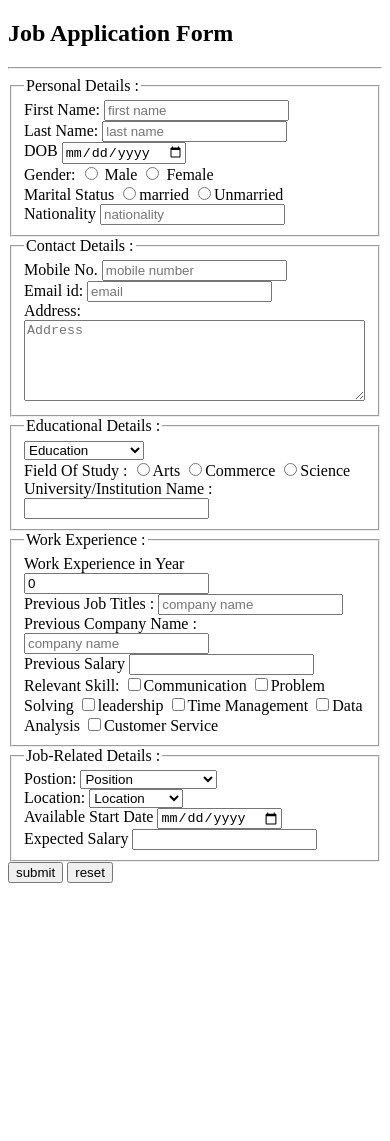
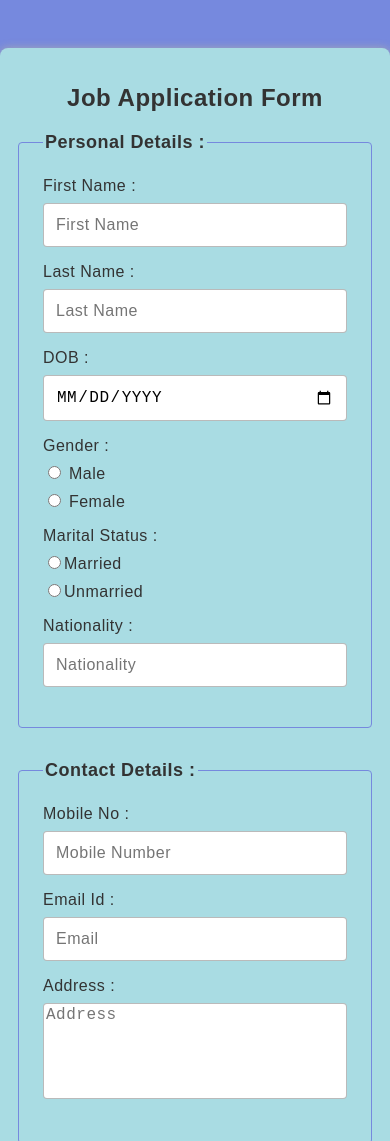
Before and after one commit to manan-korpe/Gmca_Project_1, a plain HTML site: page form.html in a window 390 px wide. Shown: the top 1141 px of the page. Before the commit the page ends 891 px from the top, so only its background shows below. Drawn offline with Linux system fonts and the light colour scheme.

Commit message:
form css added

```diff
--- /dev/null
+++ b/css/form.css
@@ -0,0 +1,151 @@
+/* blobal css for form*/
+:root {
+    --light-black: rgba(173, 173, 173, 0.838);
+    --primary:#7689de;
+    --secondary:#a9dce3;
+}
+
+
+body {
+    font-family: Arial, sans-serif;
+    background-color: var(--primary);
+    margin: 0;
+    padding: 0;
+    color: #333;
+    display: flex;
+    flex-direction: column;
+    align-items: center;
+    justify-content: center;
+    letter-spacing: .5px;
+}
+
+input,
+textarea,
+select {
+    text-transform: capitalize;
+    letter-spacing: .5px;
+    font-size: 16px;
+    border-radius: 4px;
+    border: 1px solid var(--light-black);
+}
+button,input[type="reset"],input[type="submit"]{
+    border:none;
+    padding:.6rem 2rem;
+    box-shadow: 0px 0px 4px rgb(186, 186, 186);
+}
+.success-button{
+    background-color: #038C4C;
+    color:white;
+}
+.secondary-button{
+    background-color: #E899F2;
+    color: white;
+}
+.danger-button{
+    background-color: #BF0436;
+    color: white;
+}
+/* */
+h2{
+    text-align: center;
+}
+form {
+    min-width: 60%;
+    padding: 1rem 3rem 3rem 3rem;
+    margin: 2rem;
+    background-color: var(--secondary);
+    letter-spacing: .5px;
+    box-shadow: 0px 0px 8px var(--light-black);
+    border-radius: 8px;
+}
+
+fieldset {
+    border: 1px solid  var(--primary);
+    border-radius: 4px;
+    padding: 2rem 2rem 1rem 2rem;
+    margin-bottom: 2rem;
+}
+legend{
+    font-size: 18px;
+    font-weight:600;
+}
+fieldset>div {
+    /* border:1px solid black; */
+    margin-bottom: 1.5rem;
+}
+
+label,
+span {
+    display: block;
+    text-transform: capitalize;
+    margin-bottom: 8px
+}
+
+input[type="text"],input[type="email"], input[type="number"],select{
+    padding: 12px;
+    min-width:50%;
+}
+input[type="date"]{
+    padding: 12px;
+}
+input[type="date"]{
+    text-transform: uppercase;
+}
+input[disabled]{
+    color:var(--light-black);
+}
+textarea {
+    resize: none;
+}
+
+/* Responsive Design */
+@media (max-width: 1024px) {
+    form {
+        width: 90%;
+        padding: 2rem;
+    }
+}
+
+@media (max-width: 768px) {
+    form {
+        width: 100%;
+        padding: 1.5rem;
+    }
+
+    input[type="text"],
+    input[type="email"],
+    input[type="number"],
+    input[type="date"],
+    select,
+    textarea {
+        min-width: 100%;
+        width: 100%;
+        box-sizing: border-box;
+    }
+
+    fieldset {
+        padding: 1.5rem;
+    }
+}
+
+@media (max-width: 480px) {
+    body {
+        padding: 1rem;
+    }
+
+    form {
+        padding: 1rem;
+    }
+
+    button,
+    input[type="reset"],
+    input[type="submit"] {
+        width: 100%;
+        padding: 0.8rem 1rem;
+        margin-top: 0.5rem;
+    }
+
+    fieldset > div {
+        margin-bottom: 1rem;
+    }
+}
--- a/css/index.css
+++ b/css/index.css
@@ -1 +1,8 @@
 /* css for project-1*/
+body {
+  font-family: Arial, sans-serif;
+  background-color: #f4f6f8;
+  margin: 0;
+  padding: 0;
+  color: #333;
+}
--- a/form.html
+++ b/form.html
@@ -5,102 +5,129 @@
     <meta charset="UTF-8">
     <meta name="viewport" content="width=device-width, initial-scale=1.0">
     <title>Form</title>
+    <link rel="stylesheet" href="./css/form.css">
 </head>
 
 <body>
-    <h2>Job Application Form</h2>
-    <hr>
     <form>
+        <h2 class="title">Job Application Form</h2>
         <fieldset>
-            <legend>Personal Details :</legend>
-            <label for="fname">First Name:</label>
+            <legend class="sub-title">Personal Details :</legend>
+            <div>
+                <label for="fname">First Name : </label>
                 <input type="text" id="fname" name="fname" placeholder="first name" />
-            <br />
-            <label for="lname">Last Name:</label>
-            <input type="text" id="lname" name="lname" placeholder="last name" />
-            <br />
-            <label for="dob">DOB</label>
-            <input type="date" id="dob" name="dob" />
-            <br />
-            <div>
-                <span for="gender">Gender:</span>
-                <input type="radio" value="male" name="gender" id="male" /> <label for="male">Male</label>
-                <input type="radio" value="female" name="gender" id="female" /> <label for="male">Female</label>
             </div>
             <div>
-                <label for="marital">Marital Status</label>
-                <input type="radio" id="marital" name="marital" value="married" /><label for="dob">married</label>
-                <input type="radio" id="marital" name="marital" value="Unmarried" /><label for="dob">Unmarried</label>
+                <label for="lname">Last Name : </label>
+                <input type="text" id="lname" name="lname" placeholder="last name" />
             </div>
-            <label for="nationality">Nationality</label>
+
+            <div>
+                <label for="dob">DOB : </label>
+                <input type="date" id="dob" name="dob" />
+            </div>
+            <div>
+                <span for="gender">Gender : </span>
+                <label for="male"><input type="radio" value="male" name="gender" id="male" /> Male</label>
+                <label for="male"><input type="radio" value="female" name="gender" id="female" /> Female</label>
+            </div>
+            <div>
+                <label for="marital">Marital Status : </label>
+                <label for="dob"><input type="radio" id="marital" name="marital" value="married" />married</label>
+                <label for="dob"><input type="radio" id="marital" name="marital" value="Unmarried" />Unmarried</label>
+            </div>
+            <div>
+                <label for="nationality">Nationality : </label>
                 <input type="text" id="nationality" name="nationality" placeholder="nationality" />
+            </div>
         </fieldset>
 
         <fieldset>
-            <legend>Contact Details :</legend>
-            <label for="mobile">Mobile No.</label>
+            <legend class="sub-title">Contact Details :</legend>
+
+                <div>
+                    <label for="mobile">Mobile No : </label>
                     <input type="text" id="mobile" name="mobile" placeholder="mobile number" />
-            <br />
-            <label for="email">Email id:</label>
+                </div>
+                <div>
+                    <label for="email">Email id : </label>
                     <input type="email" id="email" name="email" placeholder="email" />
-            <br />
-            <label for="address">Address:</label>
-            <br />
+                </div>
+            <div>
+                <label for="address">Address : </label>
                 <textarea rows="5" cols="40" placeholder="Address" id="address" name="address"></textarea>
+            </div>
         </fieldset>
 
         <fieldset>
-            <legend>Educational Details :</legend>
-            <select>
+            <legend class="sub-title">Educational Details :</legend>
+            <div>
+                <label for="qualification">Select qualification</label>
+                <select id="qualification">
                     <option selected disabled>Education</option>
                     <option value="10">10th passed</option>
                     <option value="12">12th Passed</option>
                     <option value="graduation">Graduation</option>
                     <option value="postGraduation">Post-Graduation</option>
                 </select>
-            <br />
-            <span>Field Of Study :</span>
-            <input type="radio" name="fieldofstudy" id="arts"><lable for="arts">Arts</lable>
-            <input type="radio" name="fieldofstudy" id="commerce"><lable for="commerce">Commerce</lable>
-            <input type="radio" name="fieldofstudy" id="science"><lable for="science">Science</lable>
-            <br/>
-            <label for="university-institution-name">University/Institution Name :</label>
-            <input text="text" name="universityinstitutionname" id="university-institution-name" />
-        </fieldset>
-
-        <fieldset>
-            <legend>Work Experience :</legend>
-            <label for="job-experience-year">Work Experience in Year</label>
-            <input type="number" name="experienceyear" id="job-experience-year" value="0" />
-            <br />
-            <label for="job-previous">Previous Job Titles :</label>
-            <input type="text" id="job-previous" name="previousjob" placeholder="company name" />
-            <br />
-            <label for="job-company">Previous Company Name :</label>
-            <input type="text" id="job-company" name="company" placeholder="company name" />
-            <br />
-            <lable for="job-Previous-salary">Previous Salary</lable>
-            <input type="number" name="previoussalary" id="job-previous-salary" min="0" />
+            </div>
             <div>
-                <span>Relevant Skill: </span>
-                <input type="checkbox" id="skill-communication" name="skill" value="communication"><label
-                    for="skill-communication">Communication</label>
-                <input type="checkbox" id="skill-problemsolving" name="skill" value="problemsolving"><label
-                    for="skill-problemsolving">Problem Solving</label>
-                <input type="checkbox" id="skill-leadership" name="skill" value="leadership"><label
-                    for="skill-leadership">leadership</label>
-                <input type="checkbox" id="skill-timemanagement" name="skill" value="timemanagement"><label
-                    for="skill-timemanagement">Time Management</label>
-                <input type="checkbox" id="skill-dataanalysis" name="skill" value="dataanalysis"><label
-                    for="skill-dataanalysis">Data Analysis</label>
-                <input type="checkbox" id="skill-customerservice" name="skill" value="customerservice"><label
-                    for="skill-customerservice">Customer Service</label>
+                <span>Field Of Study : </span>
+                <label for="arts">
+                    <input type="radio" name="fieldofstudy" id="arts">
+                    Arts
+                </label>
+                <label for="commerce"><input type="radio" name="fieldofstudy" id="commerce">
+                    Commerce</label>
+                <label for="science"><input type="radio" name="fieldofstudy" id="science">
+                    Science</label>
+            </div>
+            <div>
+                <label for="university-institution-name">University/Institution Name : </label>
+                <input type="text" name="universityinstitutionname" id="university-institution-name" />
             </div>
         </fieldset>
 
         <fieldset>
-            <legend>Job-Related Details :</legend>
-            <label for="job-position">Postion:</label>
+            <legend class="sub-title">Work Experience : </legend>
+            <div>
+
+                <label for="job-experience-year">Work Experience in Year</label>
+                <input type="number" name="experienceyear" id="job-experience-year" value="0" />
+            </div>
+            <div>
+                <label for="job-previous">Previous Job Titles : </label>
+                <input type="text" id="job-previous" name="previousjob" placeholder="company name" />
+            </div>
+            <div>
+                <label for="job-company">Previous Company Name : </label>
+                <input type="text" id="job-company" name="company" placeholder="company name" />
+            </div>
+            <div>
+                <label for="job-Previous-salary">Previous Salary : </label>
+                <input type="number" name="previoussalary" id="job-previous-salary" min="0" placeholder="10000"/>
+            </div>
+            <div class="multi-value">
+                <span>Relevant Skill : </span>
+                <label for="skill-communication"><input type="checkbox" id="skill-communication" name="skill"
+                        value="communication">Communication</label>
+                <label for="skill-problemsolving"><input type="checkbox" id="skill-problemsolving" name="skill"
+                        value="problemsolving">Problem Solving</label>
+                <label for="skill-leadership"><input type="checkbox" id="skill-leadership" name="skill"
+                        value="leadership">leadership</label>
+                <label for="skill-timemanagement"><input type="checkbox" id="skill-timemanagement" name="skill"
+                        value="timemanagement">Time Management</label>
+                <label for="skill-dataanalysis"><input type="checkbox" id="skill-dataanalysis" name="skill"
+                        value="dataanalysis">Data Analysis</label>
+                <label for="skill-customerservice"><input type="checkbox" id="skill-customerservice" name="skill"
+                        value="customerservice">Customer Service</label>
+            </div>
+        </fieldset>
+
+        <fieldset>
+            <legend class="sub-title">Job-Related Details : </legend>
+            <div>
+                <label for="job-position">Postion : </label>
                 <select name="jobposition" id="job-position">
                     <option selected disabled>Position</option>
                     <option value="preojectmanager">Preoject Manager</option>
@@ -108,8 +135,9 @@
                     <option value="marketingmanager">Marketing Manager</option>
                     <option value="seniordeveloper">Senior Developer</option>
                 </select>
-            <br />
-            <label for="job-location">Location:</label>
+            </div>
+            <div>
+                <label for="job-location">Location : </label>
                 <select name="joblocation" id="job-location">
                     <option selected disabled>Location</option>
                     <option value="ahmedabad">Ahmedabad</option>
@@ -117,15 +145,20 @@
                     <option value="delhi">Delhi</option>
                     <option value="mumbai">Mumbai</option>
                 </select>
-            <br />
-            <label for="start-date">Available Start Date</label>
+            </div>
+            <div>
+                <label for="start-date">Available Start Date : </label>
                 <input type="date" name="startdate" id="start-date" />
-            <br />
-            <lable for="job-expected-salary">Expected Salary</lable>
-            <input type="number" name="jobexpectedsalary" id="job-expected-salary" min="0" />
+            </div>
+            <div>
+                <label for="job-expected-salary">Expected Salary : </label>
+                <input type="number" name="jobexpectedsalary" id="job-expected-salary" min="0" placeholder="10000" />
+            </div>
         </fieldset>
-        <input type="submit" value="submit">
-        <input type="reset" value="reset">
+        <div>
+            <input type="submit" value="submit" class="success-button">
+            <input type="reset" value="reset" class="danger-button">
+        </div>
     </form>
 
 </body>
```
Also changed, not shown: index.html (+1 -0 lines). Lines whose indentation alone changed are shown as unchanged.
